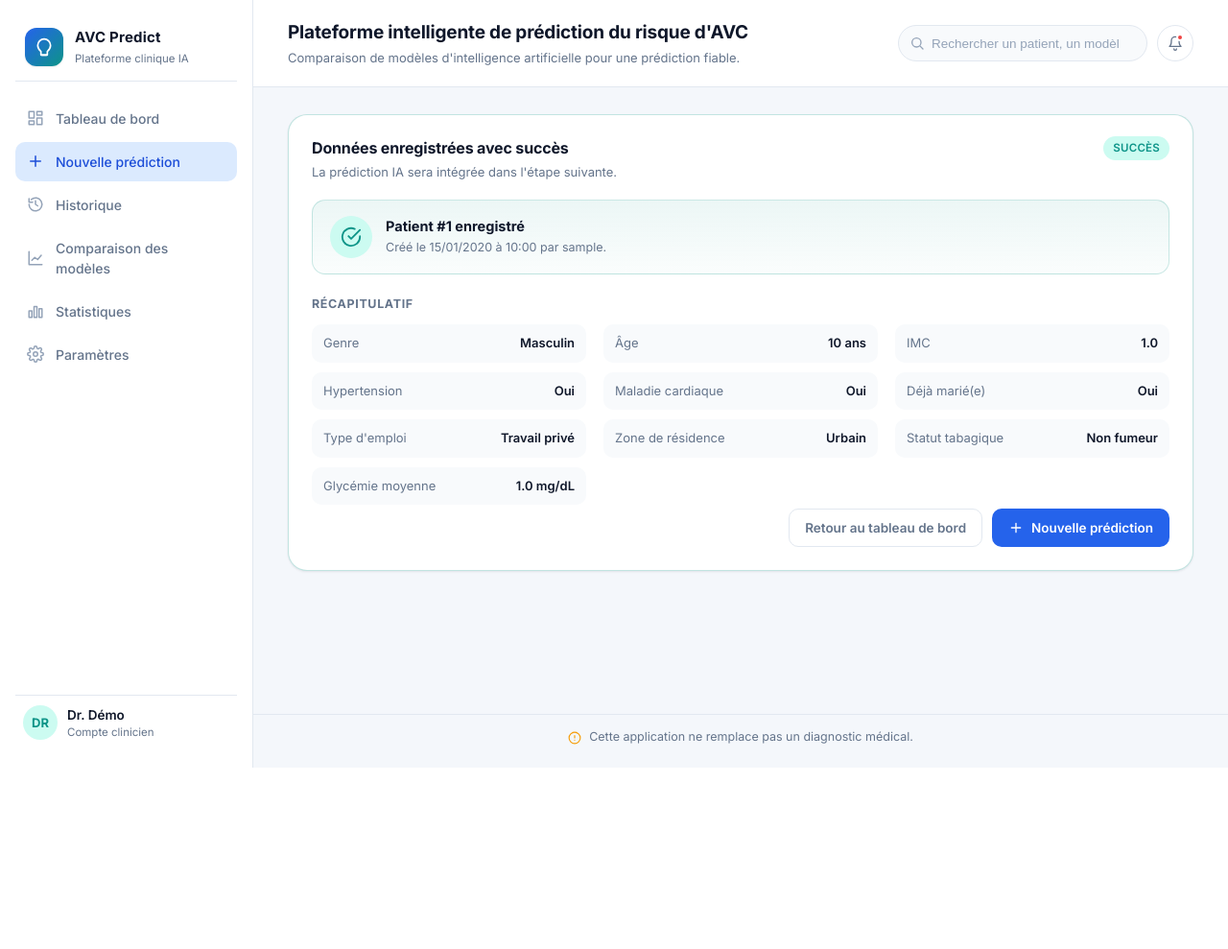
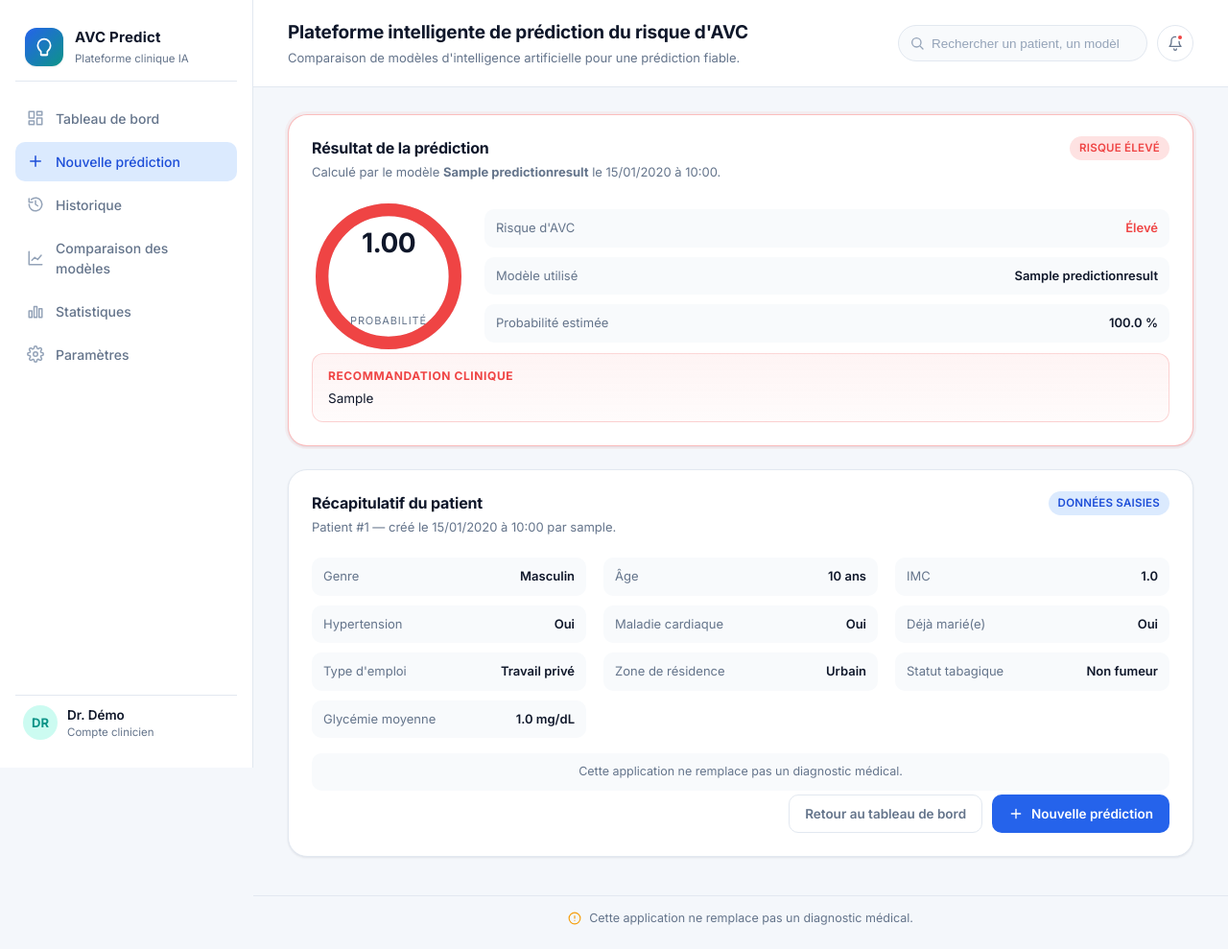
Before and after one commit to abderahmane-code/avc-prediction-platform, a Django app: page /prediction/result/1/ in a window 1280 px wide. Shown: the whole page at 96% size. Before the commit the page ends 800 px from the top, so only its background shows below. Run offline with Django 5.2, Linux system fonts and the light colour scheme; tables that the repository leaves empty hold one stand-in row (values such as "Sample post").

Commit message:
feat(step7): integrate trained model into /prediction/new/
* Add prediction/ml/inference.py with predict_for_patient() and
  MissingModelError. Loads preprocessor.pkl + best_model.pkl with an
  mtime-based cache (no server restart needed after retraining), maps
  PatientData onto the training schema (residence_type -> Residence_type,
  ever_married bool -> 'Yes'/'No') and computes risk probability with
  predict_proba / decision_function / binary fallbacks.
* Update prediction/views.py: always save PatientData on a valid POST,
  then call the inference layer and persist a PredictionResult. When
  artifacts are missing, surface the exact French message and skip
  PredictionResult creation only.
* Rewrite prediction/templates/prediction/result.html: real probability
  gauge, 'Risque d'AVC : Élevé / Faible' summary, model name,
  recommendation, medical disclaimer, and an alert--error block for the
  missing-model fallback. Reuses the existing dashboard styling.
* Add .medical-disclaimer styling.
* Document the live prediction workflow + missing-model fallback in
  README.

Co-Authored-By: 24018 <24018@supnum.mr>

```diff
--- a/prediction/templates/prediction/result.html
+++ b/prediction/templates/prediction/result.html
@@ -4,32 +4,92 @@
 {% block title %}Résultat · AVC Predict{% endblock %}
 
 {% block content %}
-  <article class="card card--success" aria-labelledby="result-title">
+  {% if risk %}
+    <article class="card {% if risk.is_high %}card--risk-high{% else %}card--risk-low{% endif %}" aria-labelledby="result-title">
       <header class="card__header">
         <div>
-        <h2 id="result-title" class="card__title">Données enregistrées avec succès</h2>
+          <h2 id="result-title" class="card__title">Résultat de la prédiction</h2>
           <p class="card__subtitle">
-          La prédiction IA sera intégrée dans l'étape suivante.
+            Calculé par le modèle <strong>{{ risk.model_name }}</strong>
+            le {{ risk.created_at|date:"d/m/Y à H:i" }}.
           </p>
         </div>
-      <span class="chip chip--teal">Succès</span>
+        {% if risk.is_high %}
+          <span class="chip chip--high">Risque élevé</span>
+        {% else %}
+          <span class="chip chip--low">Risque faible</span>
+        {% endif %}
       </header>
 
-    <div class="success-banner">
-      <span class="success-banner__icon" aria-hidden="true">
-        <svg viewBox="0 0 24 24" fill="none" stroke="currentColor" stroke-width="2" stroke-linecap="round" stroke-linejoin="round"><path d="M22 11.08V12a10 10 0 1 1-5.93-9.14"/><path d="m9 11 3 3L22 4"/></svg>
+      <div class="risk-result">
+        <div class="risk-gauge" role="img"
+             aria-label="Probabilité estimée d'AVC : {{ risk.probability_pct_int }} pour cent">
+          <svg viewBox="0 0 120 120" class="risk-gauge__svg">
+            <circle cx="60" cy="60" r="52" class="risk-gauge__track" />
+            <circle cx="60" cy="60" r="52" class="risk-gauge__value"
+                    style="stroke-dasharray: {{ risk.probability_pct_int }} 1000;"
+                    pathLength="100" />
+          </svg>
+          <div class="risk-gauge__text">
+            <div class="risk-gauge__percent">{{ risk.probability|floatformat:2 }}</div>
+            <div class="risk-gauge__label">Probabilité</div>
+          </div>
+        </div>
+
+        <div class="risk-summary">
+          <div class="risk-summary__line">
+            <span class="risk-summary__label">Risque d'AVC</span>
+            <span class="risk-summary__value risk-summary__value--{% if risk.is_high %}high{% else %}low{% endif %}">
+              {% if risk.is_high %}Élevé{% else %}Faible{% endif %}
             </span>
-      <div>
-        <div class="success-banner__title">Patient #{{ patient.pk }} enregistré</div>
-        <div class="success-banner__sub">
-          Créé le {{ patient.created_at|date:"d/m/Y à H:i" }}
-          {% if patient.user %} par {{ patient.user.get_username }}{% endif %}.
+          </div>
+          <div class="risk-summary__line">
+            <span class="risk-summary__label">Modèle utilisé</span>
+            <span class="risk-summary__value">{{ risk.model_name }}</span>
+          </div>
+          <div class="risk-summary__line">
+            <span class="risk-summary__label">Probabilité estimée</span>
+            <span class="risk-summary__value">{{ risk.probability_pct|floatformat:1 }} %</span>
           </div>
         </div>
       </div>
 
+      <div class="recommendation {% if risk.is_high %}recommendation--high{% endif %}">
+        <div class="recommendation__title">Recommandation clinique</div>
+        <p class="recommendation__text">{{ risk.recommendation }}</p>
+      </div>
+    </article>
+  {% else %}
+    <article class="card" aria-labelledby="result-title">
+      <header class="card__header">
+        <div>
+          <h2 id="result-title" class="card__title">Données enregistrées</h2>
+          <p class="card__subtitle">
+            Le patient a bien été enregistré. Le modèle d'IA n'a pas pu être
+            interrogé.
+          </p>
+        </div>
+        <span class="chip chip--muted">En attente</span>
+      </header>
+
+      <div class="alert alert--error" role="alert">
+        <strong>{{ missing_model_message }}</strong>
+      </div>
+    </article>
+  {% endif %}
+
+  <article class="card" aria-labelledby="recap-title">
+    <header class="card__header">
+      <div>
+        <h2 id="recap-title" class="card__title">Récapitulatif du patient</h2>
+        <p class="card__subtitle">Patient #{{ patient.pk }} —
+          créé le {{ patient.created_at|date:"d/m/Y à H:i" }}{% if patient.user %} par {{ patient.user.get_username }}{% endif %}.
+        </p>
+      </div>
+      <span class="chip chip--blue">Données saisies</span>
+    </header>
+
     <section class="patient-recap" aria-label="Récapitulatif du patient">
-      <h3 class="patient-recap__title">Récapitulatif</h3>
       <dl class="patient-recap__grid">
         <div><dt>Genre</dt><dd>{{ fr.gender }}</dd></div>
         <div><dt>Âge</dt><dd>{{ patient.age|floatformat:0 }} ans</dd></div>
@@ -44,6 +104,8 @@
       </dl>
     </section>
 
+    <p class="medical-disclaimer">Cette application ne remplace pas un diagnostic médical.</p>
+
     <div class="form-actions">
       <a href="{% url 'dashboard:index' %}" class="btn btn--ghost">Retour au tableau de bord</a>
       <a href="{% url 'prediction:new' %}" class="btn btn--primary">
--- a/prediction/views.py
+++ b/prediction/views.py
@@ -8,7 +8,12 @@ from .forms import (
     WORK_TYPE_CHOICES_FR,
     PatientDataForm,
 )
-from .models import PatientData
+from .ml.inference import (
+    MISSING_MODEL_MESSAGE,
+    MissingModelError,
+    predict_for_patient,
+)
+from .models import PatientData, PredictionResult
 
 
 def _fr_label(choices, value, fallback=""):
@@ -18,12 +23,37 @@ def _fr_label(choices, value, fallback=""):
     return fallback or value
 
 
+def _run_inference_and_save(patient: PatientData, user):
+    """Run live inference and persist a :class:`PredictionResult` row.
+
+    Returns the created :class:`PredictionResult` on success. Returns ``None``
+    when the AI artifacts are not on disk yet (in which case the patient row
+    is still saved). Any other inference failure is re-raised so it surfaces
+    in logs / Django's debug page.
+    """
+    try:
+        out = predict_for_patient(patient)
+    except MissingModelError:
+        return None
+
+    return PredictionResult.objects.create(
+        user=user if user is not None and user.is_authenticated else None,
+        patient_data=patient,
+        model_name=out.model_name,
+        prediction=out.prediction,
+        risk_label=out.risk_label,
+        risk_probability=out.risk_probability,
+        recommendation=out.recommendation,
+    )
+
+
 def new_prediction(request):
-    """Render the patient-data form and persist a valid submission.
+    """Render the patient-data form, persist a submission and run a prediction.
 
-    On a valid POST the new PatientData row is saved (linked to the current
-    user when authenticated) and the user is redirected to the result page.
-    The AI prediction itself is intentionally not run here yet.
+    The :class:`PatientData` row is always saved on a valid submission. The
+    accompanying :class:`PredictionResult` is only created if the trained
+    artifacts are available; otherwise the user is redirected to the result
+    page where a French missing-model message is shown.
     """
     if request.method == "POST":
         form = PatientDataForm(request.POST)
@@ -32,7 +62,15 @@ def new_prediction(request):
             if request.user.is_authenticated:
                 patient.user = request.user
             patient.save()
-            messages.success(request, "Données enregistrées avec succès.")
+
+            result = _run_inference_and_save(patient, request.user)
+            if result is None:
+                messages.warning(request, MISSING_MODEL_MESSAGE)
+            else:
+                messages.success(
+                    request,
+                    f"Prédiction calculée par {result.model_name}.",
+                )
             return redirect("prediction:result", patient_id=patient.pk)
     else:
         form = PatientDataForm()
@@ -49,23 +87,48 @@ def new_prediction(request):
 
 
 def result(request, patient_id: int):
-    """Temporary success page shown after saving a PatientData record.
+    """Render the live prediction for a given :class:`PatientData`.
 
-    The real AI prediction wiring will replace the placeholder content in the
-    next step.
+    Falls back to a French missing-model message when no
+    :class:`PredictionResult` is attached to the patient (which only happens
+    when the model artifacts are absent at submission time).
     """
     patient = get_object_or_404(PatientData, pk=patient_id)
+    prediction = (
+        PredictionResult.objects.filter(patient_data=patient)
+        .order_by("-created_at")
+        .first()
+    )
+
     fr = {
         "gender": _fr_label(GENDER_CHOICES_FR, patient.gender),
         "work_type": _fr_label(WORK_TYPE_CHOICES_FR, patient.work_type),
         "residence_type": _fr_label(RESIDENCE_TYPE_CHOICES_FR, patient.residence_type),
         "smoking_status": _fr_label(SMOKING_STATUS_CHOICES_FR, patient.smoking_status),
     }
+
+    risk = None
+    if prediction is not None:
+        proba_pct = max(0.0, min(1.0, prediction.risk_probability)) * 100
+        risk = {
+            "is_high": bool(prediction.prediction),
+            "label": prediction.risk_label,
+            "model_name": prediction.model_name,
+            "probability": prediction.risk_probability,
+            "probability_pct": proba_pct,
+            "probability_pct_int": int(round(proba_pct)),
+            "recommendation": prediction.recommendation,
+            "created_at": prediction.created_at,
+        }
+
     return render(
         request,
         "prediction/result.html",
         {
             "patient": patient,
+            "prediction": prediction,
+            "risk": risk,
+            "missing_model_message": MISSING_MODEL_MESSAGE,
             "fr": fr,
             "page_title": "Résultat de la prédiction",
             "active_nav": "new_prediction",
--- a/static/css/style.css
+++ b/static/css/style.css
@@ -589,6 +589,16 @@ svg { width: 1em; height: 1em; }
 
 .recommendation__text { margin: 0; font-size: 13.5px; color: var(--color-text); }
 
+.medical-disclaimer {
+  margin: 16px 0 0;
+  padding: 10px 12px;
+  border-radius: 10px;
+  background: var(--color-surface-muted);
+  font-size: 12.5px;
+  color: var(--color-text-muted);
+  text-align: center;
+}
+
 /* ---------- Table ---------- */
 
 .table-wrap { overflow-x: auto; }
```
Also changed, not shown: prediction/ml/inference.py (added, +245 -0 lines), README.md, 1 other file. Lines whose indentation alone changed are shown as unchanged.
